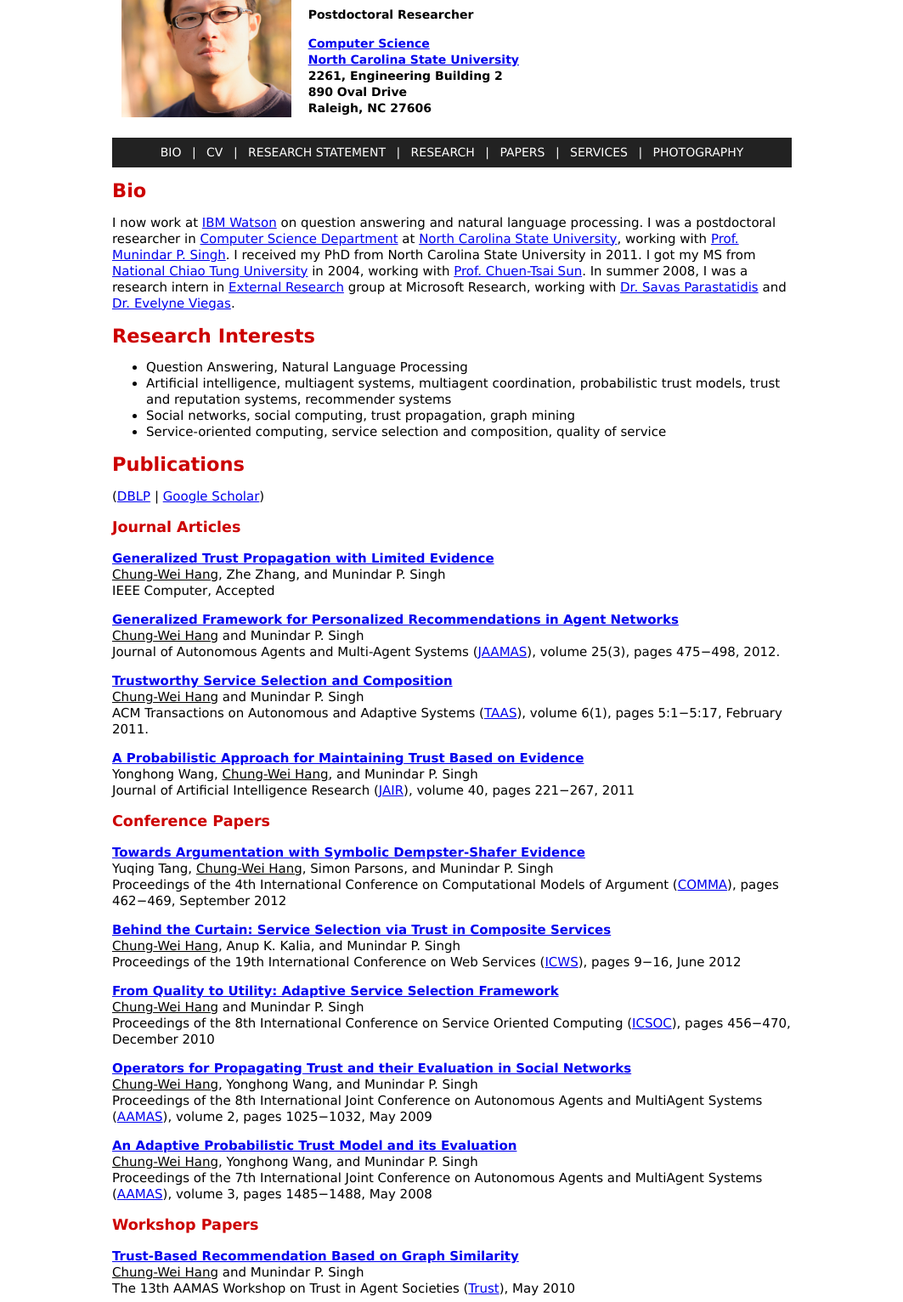
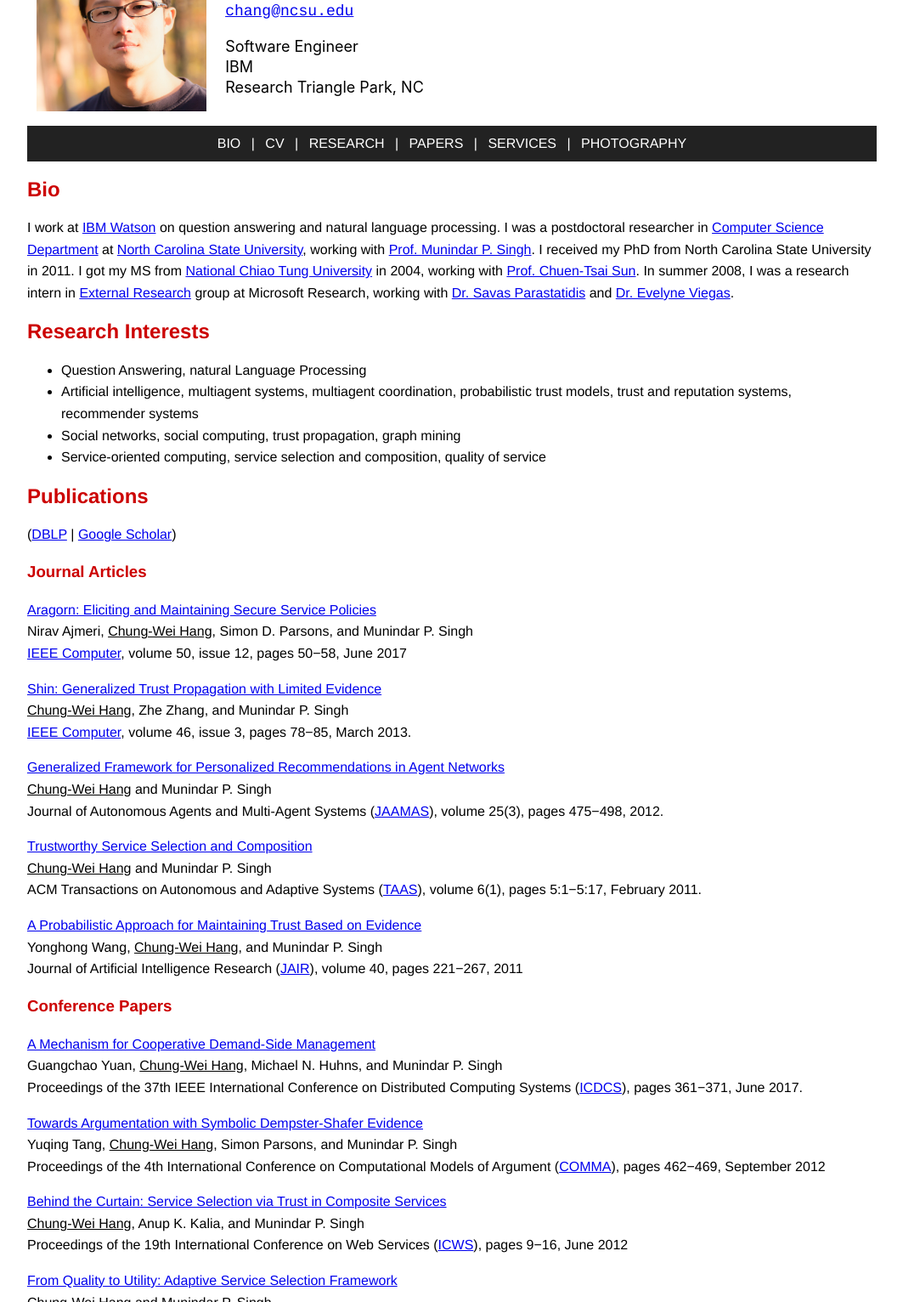
Before and after one commit to chungweihang/cwh.github.io, a plain HTML site: page index.html in a window 1280 px wide. Shown: the part 171-1703 px from the top of the page at 85% size, without its empty margins (108-1171 px from the left). Drawn offline with Linux system fonts and the light colour scheme.

Commit message:
Update: Jan, 2018

```diff
--- a/index.html
+++ b/index.html
@@ -2,7 +2,7 @@
 
 <html>
 <head>
-<title>Chung-Wei Hang @ NC State</title>
+<title>Chung-Wei Hang @ IBM</title>
 <meta http-equiv="Content-Type" content="text/html; charset=utf8">
 <link rel=stylesheet type="text/css" href="stylesheet.css">
 <link rel="Shortcut Icon" type="image/x-icon" href="http://www.ncsu.edu/favicon.ico" />
@@ -27,40 +27,27 @@ function recordOutboundLink(link, category, action) {
 </center>
 </nav>
 
-<table  cellspacing="10">
+<table cellspacing="10">
 <tr>
 	<td><img src="3.jpg" width="200" alt="at Hanging Rock State Park"/>&nbsp;&nbsp;</td>
-	<!-- <span class="nav"><span> -->
 	<td>
-		<!-- <div style="font-size:36px; padding:13px 0px; font-family:Verdana, Arial, Helvetica, sans-serif; font-weight:bold;";>Chung-Wei Hang</div> -->
-		<h1>Chung-Wei Hang [<img src="hangchungwei.gif" width="80" />]</h1>
-		<p>
-		<img src="email.png" height=20 />
-		<h3 style="color: black;">
-			Postdoctoral Researcher
-			<p>
-			<a href="http://www.csc.ncsu.edu/">Computer Science</a>
-			<br/>
-			<a href="http://www.ncsu.edu/">North Carolina State University</a>
-			<br/>
-			2261, Engineering Building 2<br/>
-			890 Oval Drive<br/>
-			Raleigh, NC 27606
-		</h3>
+		<span style="font-size: 30px;">Chung-Wei Hang</span> [<img src="hangchungwei.gif" width="60" />]
+		<a href="mailto:chang@ncsu.edu" onClick="recordOutboundLink(this, 'Outbound Links', 'email');return false;">
+      <pre>chang@ncsu.edu</pre></a>
+    <p>
+    Software Engineer</br>
+	  IBM</br>
+		Research Triangle Park, NC
 	</td>
 </tr>
 </table>
 
 <nav id="audience" role="navigation">
-
 <center>
 	<a class="nav" href="#bio">BIO</a>
 	<span class="nav"> | </span>
 	<a class="nav" href="cv.pdf" onClick="javascript:
 _gaq.push(['_trackPageview', '/download/cv']);">CV</a>
-	<span class="nav"> | </span>
-	<a class="nav" href="research-statement.pdf" onClick="javascript:
-_gaq.push(['_trackPageview', '/download/research-statement']);">RESEARCH STATEMENT</a>
 	<span class="nav"> | </span>
 	<a class="nav" href="#research">RESEARCH</a>
 	<span class="nav"> | </span>
@@ -74,7 +61,8 @@ _gaq.push(['_trackPageview', '/download/research-statement']);">RESEARCH STATEME
 
 <h2><a name="bio">Bio</a></h2>
 
-I now work at <a href="http://researcher.watson.ibm.com/researcher/view.php?person=us-hangc">IBM Watson</a>
+I work at <a href="http://researcher.watson.ibm.com/researcher/view.php?person=us-hangc" onClick="recordOutboundLink(this, 'Outbound Links', 'ibm');return
+false;">IBM Watson</a>
  on question answering and natural language processing.  I was a postdoctoral researcher in
  <a href="http://www.csc.ncsu.edu/">Computer Science Department</a>
 at <a href="http://www.ncsu.edu/">North Carolina State University</a>,
@@ -101,7 +89,7 @@ false;">Dr. Evelyne Viegas</a>.
 <h2><a name="research">Research Interests</a></h2>
 
 <ul>
-<li>Question Answering, Natural Language Processing</li>
+<li>Question Answering, natural Language Processing</li>
 <li>Artificial intelligence, multiagent systems, multiagent
 coordination, probabilistic trust models, trust and reputation
 systems, recommender systems</li>
@@ -125,16 +113,25 @@ false;">Google Scholar</a>)
 <h3>Journal Articles</h3>
 
 <p>
-<a href="http://www.csc.ncsu.edu/faculty/mpsingh/papers/mas/Computer-12.pdf" onClick="recordOutboundLink(this, 'Outbound Links', 'computer-12-pdf');return false;">
-<b>Generalized Trust Propagation with Limited Evidence</b></a><br/>
-<u>Chung-Wei Hang</u>, Zhe Zhang, and Munindar P. Singh<br/> IEEE
-Computer, Accepted
+<a href="https://www.csc2.ncsu.edu/faculty/mpsingh/papers/mas/Computer-17-Aragorn.pdf" onClick="recordOutboundLink(this, 'Outbound Links', 'computer-17-pdf');return false;">
+Aragorn: Eliciting and Maintaining Secure Service Policies</a><br/>
+Nirav Ajmeri, <u>Chung-Wei Hang</u>, Simon D. Parsons, and Munindar P. Singh<br/>
+<a href="https://www.computer.org/csdl/mags/co/2017/12/index.html" onClick="recordOutboundLink(this, 'Outbound Links',
+'computer-17');return false;">IEEE Computer</a>, volume 50, issue 12, pages 50&minus;58, June 2017
+</p>
+
+<p>
+<a href="https://www.csc2.ncsu.edu/faculty/mpsingh/papers/mas/Computer-13.pdf" onClick="recordOutboundLink(this, 'Outbound Links', 'computer-13-pdf');return false;">
+Shin: Generalized Trust Propagation with Limited Evidence</a><br/>
+<u>Chung-Wei Hang</u>, Zhe Zhang, and Munindar P. Singh<br/>
+<a href="https://www.computer.org/csdl/mags/co/2013/03/index.html" onClick="recordOutboundLink(this, 'Outbound Links',
+'computer-13');return false;">IEEE Computer</a>, volume 46, issue 3, pages 78&minus;85, March 2013.
 </p>
 
 <p>
 <a href="http://www.csc.ncsu.edu/faculty/mpsingh/papers/mas/JAAMAS-Mining-12.pdf" onClick="recordOutboundLink(this, 'Outbound Links', 'jaamas-12-pdf');return false;">
-<b>Generalized Framework for Personalized Recommendations in Agent
-Networks</b></a><br/>
+Generalized Framework for Personalized Recommendations in Agent
+Networks</a><br/>
 <u>Chung-Wei Hang</u> and Munindar P. Singh<br/> Journal of Autonomous
 Agents and Multi-Agent Systems
 (<a href="http://www.springerlink.com/content/h214304171728623/"
@@ -145,7 +142,7 @@ onClick="recordOutboundLink(this, 'Outbound Links',
 
 <p>
 <a href="http://www.csc.ncsu.edu/faculty/mpsingh/papers/mas/TAAS-11-selection.pdf" onClick="recordOutboundLink(this, 'Outbound Links', 'taas-11-pdf');return false;">
-<b>Trustworthy Service Selection and Composition</b></a><br/>
+Trustworthy Service Selection and Composition</a><br/>
 <u>Chung-Wei Hang</u> and Munindar P. Singh<br/> ACM Transactions on
 Autonomous and Adaptive Systems
 (<a href="http://portal.acm.org/citation.cfm?id=1921646&CFID=10760086&CFTOKEN=71441652"
@@ -155,8 +152,8 @@ false;">TAAS</a>), volume 6(1), pages 5:1&minus;5:17, February 2011.
 
 <p>
 <a href="http://www.csc.ncsu.edu/faculty/mpsingh/papers/mas/JAIR-11-trust.pdf" onClick="recordOutboundLink(this, 'Outbound Links', 'jair-11-pdf');return false;">
-<b>A Probabilistic Approach for Maintaining Trust Based on
-Evidence</b></a><br/> Yonghong Wang, <u>Chung-Wei Hang</u>, and
+A Probabilistic Approach for Maintaining Trust Based on
+Evidence</a><br/> Yonghong Wang, <u>Chung-Wei Hang</u>, and
 Munindar P. Singh<br/> Journal of Artificial Intelligence Research
 (<a href="http://jair.org/papers/paper3108.html" onClick="recordOutboundLink(this, 'Outbound Links', 'jair-11');return false;">JAIR</a>), volume 40,
 pages 221&minus;267, 2011
@@ -165,9 +162,19 @@ pages 221&minus;267, 2011
 <h3>Conference Papers</h3>
 
 <p>
+<a href="https://www.csc2.ncsu.edu/faculty/mpsingh/papers/mas/ICDCS-17-Enki.pdf" onClick="recordOutboundLink(this, 'Outbound Links', 'enki-17-pdf');return false;">
+A Mechanism for Cooperative Demand-Side Management</a><br/>
+Guangchao Yuan, <u>Chung-Wei Hang</u>, Michael N. Huhns, and Munindar P. Singh<br/>
+Proceedings of the 37th IEEE International Conference on Distributed Computing Systems
+(<a href="http://icdcs2017.gatech.edu/"
+onClick="recordOutboundLink(this, 'Outbound Links', 'icdcs-17');return
+false;">ICDCS</a>), pages 361&minus;371, June 2017.
+</p>
+
+<p>
 <a href="http://www.sci.brooklyn.cuny.edu/~parsons/publications/conferences/comma12c.pdf" onClick="recordOutboundLink(this, 'Outbound Links', 'comma-12-pdf');return false;">
-<b>Towards Argumentation with Symbolic Dempster-Shafer
-Evidence</b></a><br/> Yuqing Tang, <u>Chung-Wei Hang</u>, Simon
+Towards Argumentation with Symbolic Dempster-Shafer
+Evidence</a><br/> Yuqing Tang, <u>Chung-Wei Hang</u>, Simon
 Parsons, and Munindar P. Singh<br/> Proceedings of the 4th
 International Conference on Computational Models of Argument
 (<a href="http://www.kr.tuwien.ac.at/events/comma2012/"
@@ -177,8 +184,8 @@ false;">COMMA</a>), pages 462&minus;469, September 2012
 
 <p>
 <a href="http://www.csc.ncsu.edu/faculty/mpsingh/papers/mas/ICWS-12.pdf" onClick="recordOutboundLink(this, 'Outbound Links', 'icws-12-pdf');return false;">
-<b>Behind the Curtain: Service Selection via Trust in Composite
-Services</b></a><br/>
+Behind the Curtain: Service Selection via Trust in Composite
+Services</a><br/>
 <u>Chung-Wei Hang</u>, Anup K. Kalia, and Munindar P. Singh<br/>
 Proceedings of the 19th International Conference on Web Services
 (<a href="http://conferences.computer.org/icws/2012/"
@@ -188,8 +195,8 @@ false;">ICWS</a>), pages 9&minus;16, June 2012
 
 <p>
 <a href="http://www.csc.ncsu.edu/faculty/mpsingh/papers/mas/ICSOC-10-QoS.pdf" onClick="recordOutboundLink(this, 'Outbound Links', 'icsoc-10-pdf');return false;">
-<b>From Quality to Utility: Adaptive Service Selection
-Framework</b></a><br/>
+From Quality to Utility: Adaptive Service Selection
+Framework</a><br/>
 <u>Chung-Wei Hang</u> and Munindar P. Singh<br/> Proceedings of the
 8th International Conference on Service Oriented Computing
 (<a href="http://icsoc10.disi.unitn.it/"
@@ -199,8 +206,8 @@ false;">ICSOC</a>), pages 456&minus;470, December 2010
 
 <p>
 <a href="http://www.csc.ncsu.edu/faculty/mpsingh/papers/mas/aamas-09-propagation.pdf" onClick="recordOutboundLink(this, 'Outbound Links', 'aamas-09-pdf');return false;">
-<b>Operators for Propagating Trust and their Evaluation in Social
-Networks</b></a><br/>
+Operators for Propagating Trust and their Evaluation in Social
+Networks</a><br/>
 <u>Chung-Wei Hang</u>, Yonghong Wang, and Munindar P. Singh<br/>
 Proceedings of the 8th International Joint Conference on Autonomous
 Agents and MultiAgent Systems
@@ -211,8 +218,7 @@ false;">AAMAS</a>), volume 2, pages 1025&minus;1032, May 2009
 
 <p>
 <a href="http://www.csc.ncsu.edu/faculty/mpsingh/papers/mas/aamas-08-trust.pdf" onClick="recordOutboundLink(this, 'Outbound Links', 'aamas-08-pdf');return false;">
-<b>An Adaptive Probabilistic Trust Model and its
-Evaluation</b></a><br/>
+An Adaptive Probabilistic Trust Model and its Evaluation</a><br/>
 <u>Chung-Wei Hang</u>, Yonghong Wang, and Munindar P. Singh<br/>
 Proceedings of the 7th International Joint Conference on Autonomous
 Agents and MultiAgent Systems
@@ -226,8 +232,8 @@ false;">AAMAS</a>), volume 3, pages 1485&minus;1488, May 2008
 <p>
 <a href="http://www.csc.ncsu.edu/faculty/mpsingh/papers/mas/aamas-trust-10-graph.pdf"
 onClick="recordOutboundLink(this, 'Outbound Links',
-'aamas-trust-10-pdf');return false;"><b>Trust-Based Recommendation
-Based on Graph Similarity</b></a><br/>
+'aamas-trust-10-pdf');return false;">Trust-Based Recommendation
+Based on Graph Similarity</a><br/>
 <u>Chung-Wei Hang</u> and Munindar P. Singh<br/> The 13th AAMAS
 Workshop on Trust in Agent Societies
 (<a href="http://www.istc.cnr.it/T3/events/aamas/trust2010/"
@@ -238,8 +244,8 @@ onClick="recordOutboundLink(this, 'Outbound Links',
 <p>
 <a href="http://www.csc.ncsu.edu/faculty/mpsingh/papers/mas/aamas-trust-09.pdf"
 onClick="recordOutboundLink(this, 'Outbound Links',
-'aamas-trust-09-pdf');return false;"><b>Selecting Trustworthy Service
-in Service-Oriented Environments</b></a><br/>
+'aamas-trust-09-pdf');return false;">Selecting Trustworthy Service
+in Service-Oriented Environments</a><br/>
 <u>Chung-Wei Hang</u> and Munindar P. Singh<br/> The 12th AAMAS
 Workshop on Trust in Agent Societies
 (<a href="http://www.istc.cnr.it/T3/events/aamas/trust2009/"
@@ -249,9 +255,9 @@ onClick="recordOutboundLink(this, 'Outbound Links',
 
 <p>
 <a href="papers/cola-2004.pdf" onClick="recordOutboundLink(this,
-'Outbound Links', 'cola-04-pdf');return false;"><b>A Decentralized
+'Outbound Links', 'cola-04-pdf');return false;">A Decentralized
 Multi-agent Service Lookup Mechanism: Cooperation and communication
-without center agents in RoboCup rescue</b></a><br/>
+without center agents in RoboCup rescue</a><br/>
 <u>Chung-Wei Hang</u><br/> The Second International Workshop on
 Collaboration Agents
 (<a href="http://www.cs.unb.ca/~ghorbani/cola/2004/"
@@ -263,29 +269,31 @@ false;">COLA</a>), September 2004
 
 <p>
 <a href="http://repository.lib.ncsu.edu/ir/handle/1840.16/6960" onClick="recordOutboundLink(this, 'Outbound Links', 'dissertation');return false;">
-<b>Probabilistic Trust Models for Social and Service
-Networks</b></a><br/> PhD Dissertation, North Carolina State
+Probabilistic Trust Models for Social and Service
+Networks</a><br/> PhD Dissertation, North Carolina State
 University, April 2011.
 </p>
 
 <p>
 <a href="papers/master.pdf" onClick="recordOutboundLink(this, 'Outbound Links', 'thesis');return false;">
-<b>A Decentralized Multi-agent Service Lookup Mechanism</b></a><br/>
+A Decentralized Multi-agent Service Lookup Mechanism</a><br/>
 Master Thesis, National Chiao Tung University, June 2004
 </p>
 
 <h2><a name="services">Professional Services</a></h2>
 
-<b>Program Committee:</b> AAMAS 2013/2014, AAAI 2012/2013, MobiWIS 2012, PST
-2012&minus;2016, TruMAS 2012, PRIMA 2011, PRIMA 2010, SWF 2010, ICDCS 2017
+<h3>Program Committee</h3>
+AAMAS 2013/2014, AAAI 2012/2013, ICDCS 2017, IJCNLP 2017,
+MobiWIS 2012, PST 2012&minus;2016, TruMAS 2012, PRIMA 2011,
+PRIMA 2010, SWF 2010
 
-<p>
-<b>Conference/Workshop Review:</b> AAMAS 2012/2015, IJCAI 2016, ICSOC 2012, ICSOC 2010,
-ICWS 2009, AAMAS Trust 2009&ndash;2011, CEC 2010, ICORE 2009, KES-AMSTA 2012,
-WIT-EC 2015
+<h3>Conference/Workshop Review</h3>
+AAMAS 2012/2015, IJCAI 2016&minus;2017, ICSOC 2012, ICSOC 2010,
+ICWS 2009, AAMAS Trust 2009&minus;2011, CEC 2010, ICORE 2009,
+KES-AMSTA 2012, WIT-EC 2015
 
-<p>
-<b>Journal Review:</b> JAAMAS, JAIR, ACM TIST, ACM TWEB, ACM TOIT,
+<h3>Journal Review:</h3>
+JAAMAS, JAIR, ACM TIST, ACM TWEB, ACM TOIT, ACM TIIS,
 ACM Computer Surveys, Advances in Complex Sysems, Ad Hoc Networks,
 AI Communications, AIJ, Computational Intelligence,
 IEEE Iternet Computing, IEEE SMC-C, IEEE TSC, Information Science,
@@ -293,7 +301,7 @@ AIHC, MONET, UMUAI, Social Network Analysis and Mining
 
 <!-- <h2><a name="talks">Talks</a></h2> -->
 
-<p class="lastupdated"><i>Last updated: Nov 13, 2016</i></p>
+<p class="lastupdated"><i>Last updated: Jan, 2018</i></p>
 
 </div>
 <script type="text/javascript">
--- a/stylesheet.css
+++ b/stylesheet.css
@@ -1,14 +1,24 @@
 body {
 	margin:0px 0px 0px 0px;
 	padding:0px 0px 0px 0px;
-	font-family: Verdana, Arial, Helvetica, sans-serif;
-	font-size:15px;
+	/*font-family: Verdana, Arial, Helvetica, sans-serif;
+	font-size:15px;*/
 	font-weight:normal;
-	line-height:19px;
+	/*line-height:19px;*/
 	text-align: center;
+	font-size: 16px;
+	line-height: 1.6em;
+  /* font-family: "Libre Franklin", "Helvetica Neue", sans-serif; */
+  /*font-family: -apple-system, BlinkMacSystemFont, "Segoe UI", Roboto, Oxygen, Ubuntu, Cantarell, "Fira Sans", "Droid Sans", "Helvetica Neue", Arial, sans-serif;*/
+	font-family: Arial, Helvetica, sans-serif;
+  text-size-adjust: 100%;
+  -ms-text-size-adjust: 100%;
+  -webkit-text-size-adjust: 100%;
 }
 #container {
-	width: 800px;
+	font-size: 16px;
+	font-family:"Helvetica Neue",Helvetica,Arial,sans-serif;
+	width: 1000px;
 	/*\width: 738px;
 	w\idth: 618px;*/
 	margin: 0px;
@@ -68,7 +78,7 @@ font-size: 12px;
 }
 
 nav {
-font-size: 14px;
+	font-size: 16px;
 	padding-top: 8px;
 	padding-right: 8px;
 	padding-bottom: 8px;
@@ -84,8 +94,8 @@ h2, h3 {
 	color: #C00;
 }
 
-table.stats
-{text-align: center;
+table.stats {
+	text-align: center;
 	font-family: Verdana, Geneva, Arial, Helvetica, sans-serif ;
 	font-weight: normal;
 	font-size: 11px;
@@ -94,37 +104,42 @@ width: 600px;
 	background-color: #666;
 	border: 0px;
 	border-collapse: collapse;
-border-spacing: 0px;}
+	border-spacing: 0px;
+}
 
-table.stats td
-{background-color: #CCC;
+table.stats td {
+	background-color: #CCC;
 	color: #000;
 	width: 100px;
 	padding: 4px;
 	text-align: center;
-border: 1px #fff solid;}
+	border: 1px #fff solid;
+}
 
-table.stats td.time
-{background-color: #666;
+table.stats td.time {
+	background-color: #666;
 	color: #fff;
 	width: 100px;
 	padding: 4px;
 	text-align: center;
-border: 1px #fff solid;}
+	border: 1px #fff solid;
+}
 
-table.stats th
-{background-color: #666;
+table.stats th {
+	background-color: #666;
 	color: #fff;
 	padding: 4px;
 	text-align: center;
 	border-bottom: 2px #fff solid;
 	font-size: 12px;
-font-weight: bold;}
+	font-weight: bold;
+}
 
 td {
-	font-family: Verdana, Arial, Helvetica, sans-serif;
-	font-size:12px;
-	line-height:19px;
+	/*font-family: Verdana, Arial, Helvetica, sans-serif;*/
+	font-family: -apple-system, BlinkMacSystemFont, "Segoe UI", Roboto, Oxygen, Ubuntu, Cantarell, "Fira Sans", "Droid Sans", "Helvetica Neue", Arial, sans-serif;
+	font-size:18px;
+	line-height:24px;
 }
 pre {
 	font-family: courier;
```
Also changed, not shown: email.png (deleted), 2 other files. Lines whose indentation alone changed are shown as unchanged.
